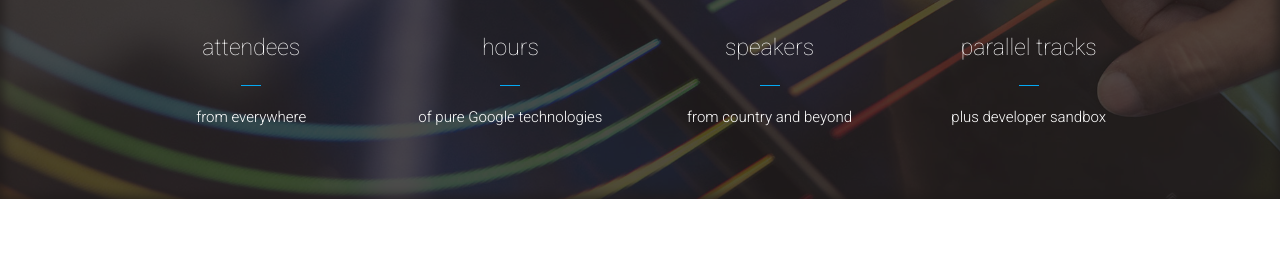
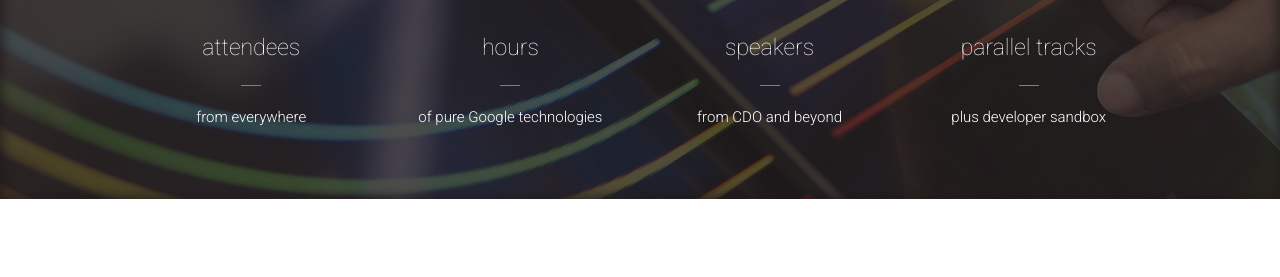
Before and after one commit to gdgcdo/devfestcdo, a Jekyll site: the page built from index.html, in a window 1280 px wide and 900 px high, scrolled down 1430 px. Shown: the part 152-429 px from the top of the window. Built offline with Jekyll 4.4.1, drawn with Linux system fonts in a browser that asks for light colours; nearby versions of some CDN libraries; comment, search, counter and statistics services are not loaded.

Commit message:
Updated stats

```diff
--- a/_config.yml
+++ b/_config.yml
@@ -67,7 +67,7 @@
 statisticBlock:
  - {count: "300", specialCharacter: "+", info: "attendees", detail: "from everywhere"}
  - {count: "28", specialCharacter: "+", info: "hours", detail: "of pure Google technologies"}
- - {count: "17", specialCharacter: "+", info: "speakers", detail: "from country and beyond"}
+ - {count: "17", specialCharacter: "+", info: "speakers", detail: "from CDO and beyond"}
  - {count: "4", specialCharacter: "", info: "parallel tracks", detail: "plus developer sandbox"}
 
 # Latest News Block
```
Also changed, not shown: 1 other file.
